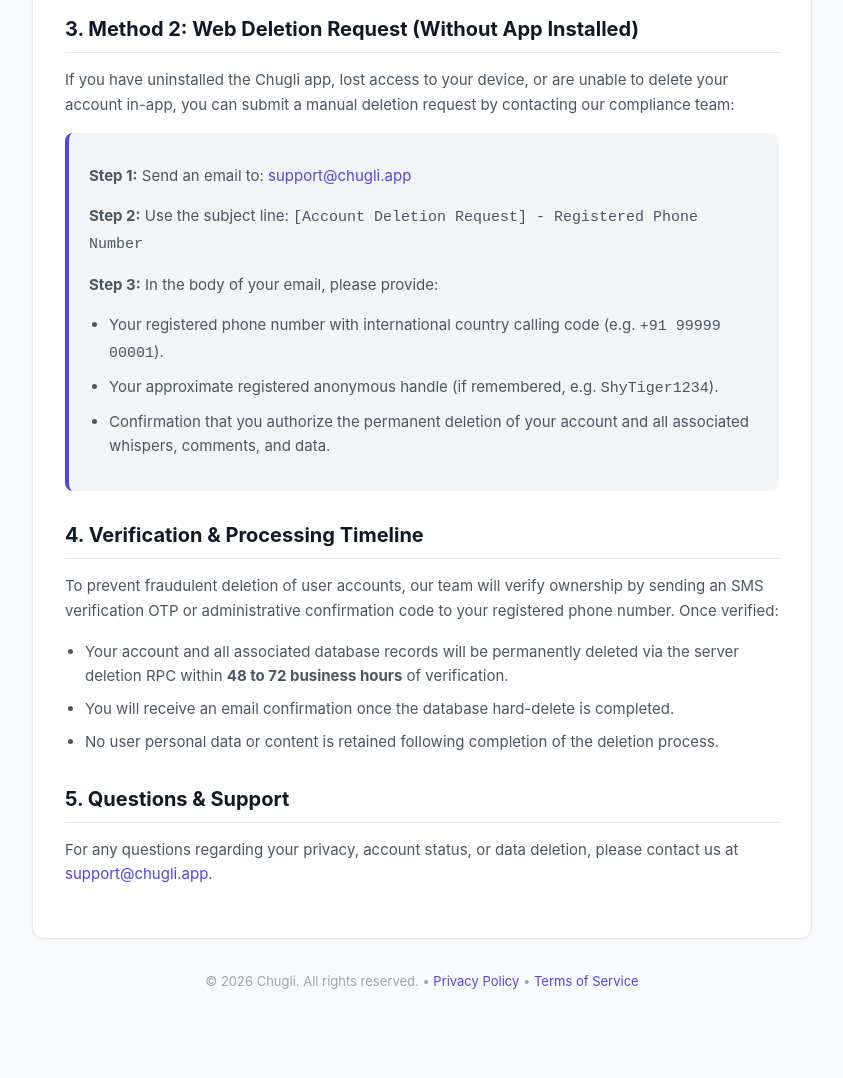
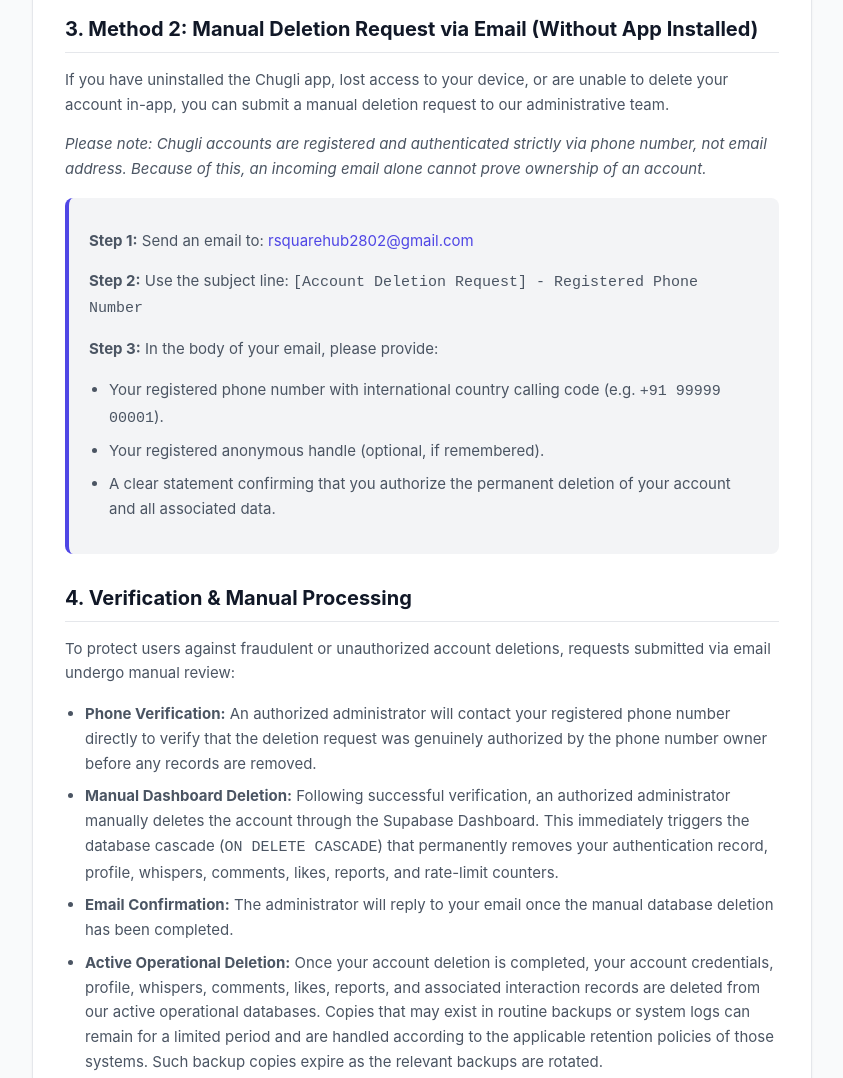
Before and after one commit to Rsquarehub/chugli-legal, a plain HTML site: page delete-account.html in a window 1280 px wide. Shown: the part 1300-2378 px from the top of the page, without its empty margins (218-1061 px from the left). Before the commit the page ends 2357 px from the top, so only its background shows below. Drawn offline with Linux system fonts and the light colour scheme.

Commit message:
docs: update support email and account deletion verification process
docs: update support email and account deletion verification process

```diff
--- a/delete-account.html
+++ b/delete-account.html
@@ -132,30 +132,32 @@
       </div>
       <p>Your account will be deleted on the server immediately, your session will be signed out, and you will be returned to the initial onboarding screen.</p>
 
-      <h2>3. Method 2: Web Deletion Request (Without App Installed)</h2>
-      <p>If you have uninstalled the Chugli app, lost access to your device, or are unable to delete your account in-app, you can submit a manual deletion request by contacting our compliance team:</p>
+      <h2>3. Method 2: Manual Deletion Request via Email (Without App Installed)</h2>
+      <p>If you have uninstalled the Chugli app, lost access to your device, or are unable to delete your account in-app, you can submit a manual deletion request to our administrative team.</p>
+      <p><em>Please note: Chugli accounts are registered and authenticated strictly via phone number, not email address. Because of this, an incoming email alone cannot prove ownership of an account.</em></p>
 
       <div class="step-box">
-        <p><strong>Step 1:</strong> Send an email to: <a href="mailto:support@chugli.app">support@chugli.app</a></p>
+        <p><strong>Step 1:</strong> Send an email to: <a href="mailto:rsquarehub2802@gmail.com">rsquarehub2802@gmail.com</a></p>
         <p><strong>Step 2:</strong> Use the subject line: <code>[Account Deletion Request] - Registered Phone Number</code></p>
         <p><strong>Step 3:</strong> In the body of your email, please provide:</p>
         <ul>
           <li>Your registered phone number with international country calling code (e.g. <code>+91 99999 00001</code>).</li>
-          <li>Your approximate registered anonymous handle (if remembered, e.g. <code>ShyTiger1234</code>).</li>
-          <li>Confirmation that you authorize the permanent deletion of your account and all associated whispers, comments, and data.</li>
+          <li>Your registered anonymous handle (optional, if remembered).</li>
+          <li>A clear statement confirming that you authorize the permanent deletion of your account and all associated data.</li>
         </ul>
       </div>
 
-      <h2>4. Verification & Processing Timeline</h2>
-      <p>To prevent fraudulent deletion of user accounts, our team will verify ownership by sending an SMS verification OTP or administrative confirmation code to your registered phone number. Once verified:</p>
+      <h2>4. Verification & Manual Processing</h2>
+      <p>To protect users against fraudulent or unauthorized account deletions, requests submitted via email undergo manual review:</p>
       <ul>
-        <li>Your account and all associated database records will be permanently deleted via the server deletion RPC within <strong>48 to 72 business hours</strong> of verification.</li>
-        <li>You will receive an email confirmation once the database hard-delete is completed.</li>
-        <li>No user personal data or content is retained following completion of the deletion process.</li>
+        <li><strong>Phone Verification:</strong> An authorized administrator will contact your registered phone number directly to verify that the deletion request was genuinely authorized by the phone number owner before any records are removed.</li>
+        <li><strong>Manual Dashboard Deletion:</strong> Following successful verification, an authorized administrator manually deletes the account through the Supabase Dashboard. This immediately triggers the database cascade (<code>ON DELETE CASCADE</code>) that permanently removes your authentication record, profile, whispers, comments, likes, reports, and rate-limit counters.</li>
+        <li><strong>Email Confirmation:</strong> The administrator will reply to your email once the manual database deletion has been completed.</li>
+        <li><strong>Active Operational Deletion:</strong> Once your account deletion is completed, your account credentials, profile, whispers, comments, likes, reports, and associated interaction records are deleted from our active operational databases. Copies that may exist in routine backups or system logs can remain for a limited period and are handled according to the applicable retention policies of those systems. Such backup copies expire as the relevant backups are rotated.</li>
       </ul>
 
       <h2>5. Questions & Support</h2>
-      <p>For any questions regarding your privacy, account status, or data deletion, please contact us at <a href="mailto:support@chugli.app">support@chugli.app</a>.</p>
+      <p>For any questions regarding your privacy, account status, or data deletion, please contact us at <a href="mailto:rsquarehub2802@gmail.com">rsquarehub2802@gmail.com</a>.</p>
     </div>
     <div class="footer">
       &copy; 2026 Chugli. All rights reserved. • <a href="./privacy.html">Privacy Policy</a> • <a href="./terms.html">Terms of Service</a>
```
Also changed, not shown: privacy.html (+1 -1 lines), terms.html (+1 -1 lines).
